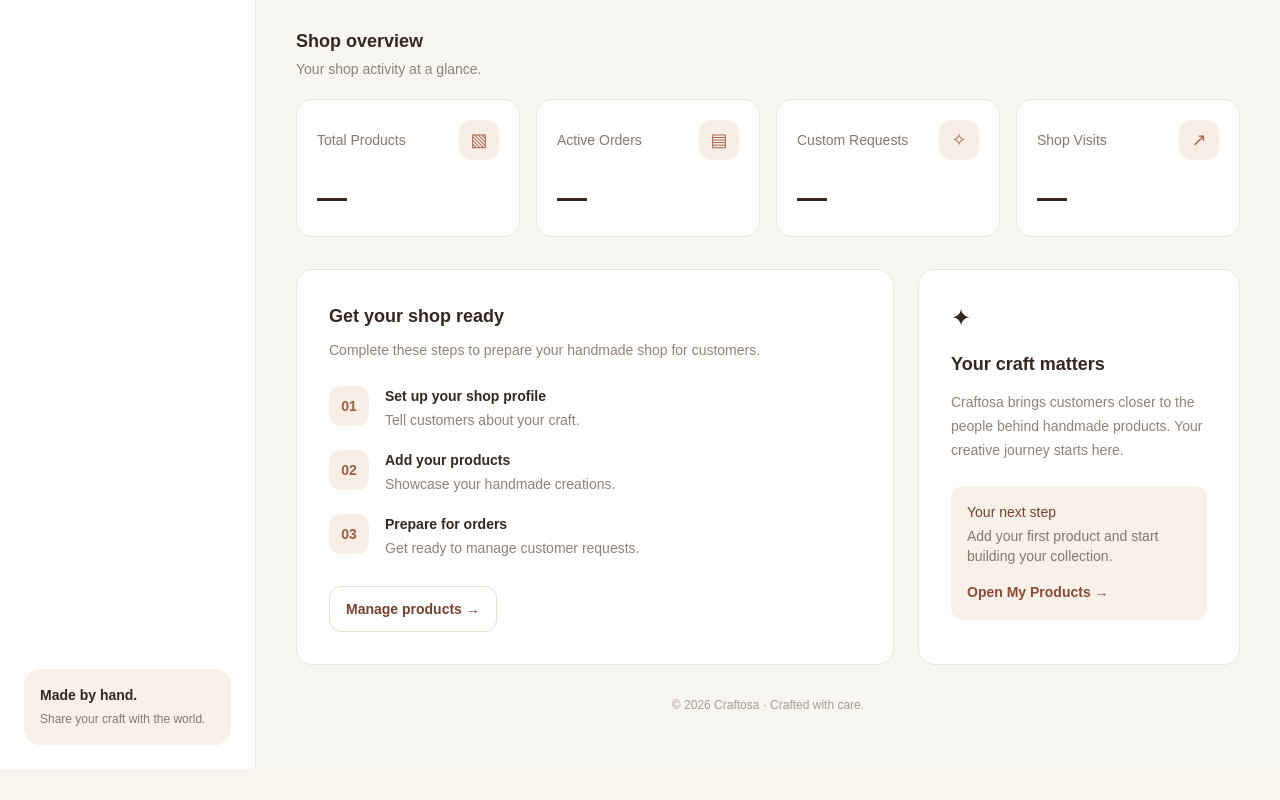
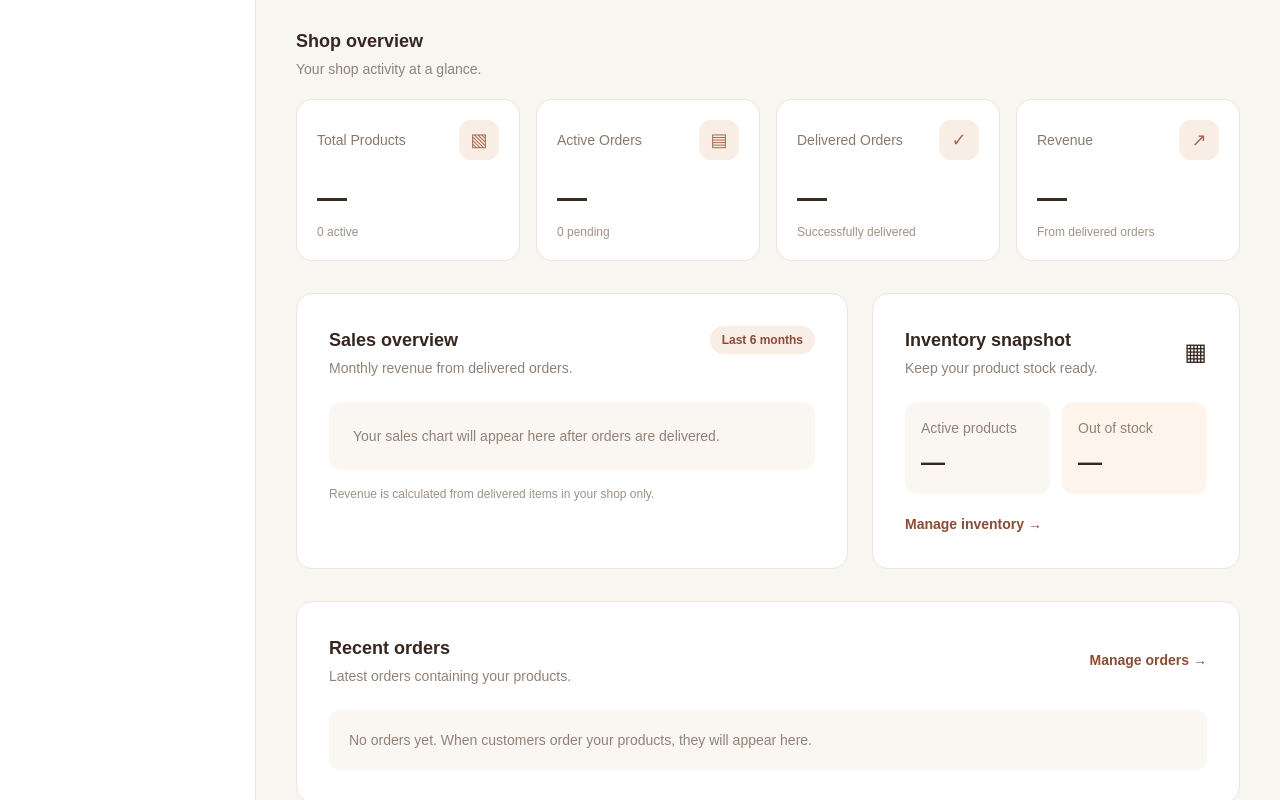
Before and after one commit to Kavindulal/craftosa, a Next.js app in the folder frontend/: page /seller in a window 1280 px wide. Shown: the part 600-1400 px from the top of the page. Before the commit the page ends 1369 px from the top, so only its background shows below. Built offline with nearby package versions, Linux system fonts and the light colour scheme; no server answers; sample sign-in values are in the browser's storage.

Commit message:
Build live seller analytics dashboard with revenue and inventory

```diff
--- a/frontend/app/seller/page.tsx
+++ b/frontend/app/seller/page.tsx
@@ -17,11 +17,14 @@ const menuItems = [
   { icon: "⚙", label: "Shop Settings", href: "/seller/settings" },
 ];
 
-type SellerUser = {
-  name?: string;
-  email?: string;
-  role?: string;
+type SellerUser = { name?: string; email?: string; role?: string; };
+type SellerAnalytics = {
+  totalProducts: number; activeProducts: number; outOfStockProducts: number;
+  totalOrders: number; activeOrders: number; pendingOrders: number; deliveredOrders: number;
+  revenue: number; monthlySales: { month: string; sales: number; orders: number }[];
+  recentOrders: { id: string; customerName: string; status: string; createdAt?: string; sellerSubtotal: number; itemCount: number }[];
 };
+const money = (value: number) => Number(value || 0).toLocaleString("en-LK", { minimumFractionDigits: 2, maximumFractionDigits: 2 });
 
 export default function SellerDashboard() {
   const router = useRouter();
@@ -29,6 +32,7 @@ export default function SellerDashboard() {
   const [user, setUser] = useState<SellerUser | null>(null);
   const [productCount, setProductCount] = useState<number | null>(null);
   const [loadingProducts, setLoadingProducts] = useState(true);
+  const [analytics, setAnalytics] = useState<SellerAnalytics | null>(null);
   const [notice, setNotice] = useState("");
 
   const loadDashboard = useCallback(async () => {
@@ -49,31 +53,20 @@ export default function SellerDashboard() {
     }
 
     try {
-      const response = await fetch(`${API_URL}/products/mine`, {
-        headers: {
-          Authorization: `Bearer ${token}`,
-        },
-        cache: "no-store",
-      });
-
-      if (response.status === 401 || response.status === 403) {
+      const [productResponse, analyticsResponse] = await Promise.all([
+        fetch(`${API_URL}/products/mine`, { headers: { Authorization: `Bearer ${token}` }, cache: "no-store" }),
+        fetch(`${API_URL}/orders/seller/analytics`, { headers: { Authorization: `Bearer ${token}` }, cache: "no-store" }),
+      ]);
+      if (productResponse.status === 401 || productResponse.status === 403 || analyticsResponse.status === 401 || analyticsResponse.status === 403) {
         setNotice("Your session may have expired. Please sign in again.");
         return;
       }
-
-      if (!response.ok) {
-        throw new Error("Could not load your products.");
-      }
-
-      const products = await response.json();
-
-      if (Array.isArray(products)) {
-        setProductCount(products.length);
-      }
+      if (!productResponse.ok || !analyticsResponse.ok) throw new Error("Could not load live dashboard data.");
+      const [products, data] = await Promise.all([productResponse.json(), analyticsResponse.json()]);
+      if (Array.isArray(products)) setProductCount(products.length);
+      setAnalytics(data as SellerAnalytics);
     } catch {
-      setNotice(
-        "Unable to load live dashboard data. Please check that the backend is running."
-      );
+      setNotice("Unable to load live dashboard data. Please check that the backend is running.");
     } finally {
       setLoadingProducts(false);
     }
@@ -244,16 +237,10 @@ export default function SellerDashboard() {
 
               <div className="grid gap-4 sm:grid-cols-2 xl:grid-cols-4">
                 {[
-                  {
-                    label: "Total Products",
-                    value: loadingProducts
-                      ? "..."
-                      : String(productCount ?? "—"),
-                    icon: "▧",
-                  },
-                  { label: "Active Orders", value: "—", icon: "▤" },
-                  { label: "Custom Requests", value: "—", icon: "✧" },
-                  { label: "Shop Visits", value: "—", icon: "↗" },
+                  { label: "Total Products", value: loadingProducts ? "..." : String(analytics?.totalProducts ?? productCount ?? "—"), icon: "▧", hint: `${analytics?.activeProducts ?? 0} active` },
+                  { label: "Active Orders", value: loadingProducts ? "..." : String(analytics?.activeOrders ?? "—"), icon: "▤", hint: `${analytics?.pendingOrders ?? 0} pending` },
+                  { label: "Delivered Orders", value: loadingProducts ? "..." : String(analytics?.deliveredOrders ?? "—"), icon: "✓", hint: "Successfully delivered" },
+                  { label: "Revenue", value: loadingProducts ? "..." : analytics ? `Rs. ${money(analytics.revenue)}` : "—", icon: "↗", hint: "From delivered orders" },
                 ].map((stat) => (
                   <article
                     key={stat.label}
@@ -265,12 +252,36 @@ export default function SellerDashboard() {
                         {stat.icon}
                       </span>
                     </div>
-                    <p className="mt-5 text-3xl font-semibold">
-                      {stat.value}
-                    </p>
+                    <p className="mt-5 break-words text-2xl font-semibold sm:text-3xl">{stat.value}</p>
+                    <p className="mt-2 text-xs text-[#a09185]">{stat.hint}</p>
                   </article>
                 ))}
               </div>
+            </section>
+
+            {/* Sales analytics */}
+            <section className="grid gap-6 xl:grid-cols-[1.2fr_0.8fr]">
+              <div className="rounded-2xl border border-[#eee5db] bg-white p-6 sm:p-8">
+                <div className="flex flex-wrap items-start justify-between gap-3">
+                  <div><h2 className="text-lg font-semibold">Sales overview</h2><p className="mt-1 text-sm text-[#918277]">Monthly revenue from delivered orders.</p></div>
+                  <span className="rounded-full bg-[#f8eee5] px-3 py-1.5 text-xs font-semibold text-[#8b4c35]">Last 6 months</span>
+                </div>
+                {!analytics?.monthlySales.length ? <div className="mt-6 rounded-xl bg-[#faf7f2] p-6 text-sm text-[#918277]">Your sales chart will appear here after orders are delivered.</div> : <div className="mt-7 flex h-48 items-end gap-3 sm:gap-5">{analytics.monthlySales.map((point) => { const max = Math.max(...analytics.monthlySales.map(row => row.sales), 1); const height = Math.max(8, (point.sales / max) * 150); return <div key={point.month} className="flex min-w-0 flex-1 flex-col items-center justify-end gap-2"><span className="max-w-full truncate text-[10px] text-[#8b4c35] sm:text-xs">{point.sales >= 1000 ? `Rs.${(point.sales / 1000).toFixed(1)}k` : `Rs.${Math.round(point.sales)}`}</span><div title={`Rs. ${money(point.sales)}`} className="w-full max-w-12 rounded-t-lg bg-[#a5684e] transition-all" style={{ height: `${height}px` }} /><span className="text-[10px] text-[#918277] sm:text-xs">{point.month}</span></div>; })}</div>}
+                <p className="mt-4 text-xs text-[#a09185]">Revenue is calculated from delivered items in your shop only.</p>
+              </div>
+              <div className="rounded-2xl border border-[#eee5db] bg-white p-6 sm:p-8">
+                <div className="flex items-center justify-between gap-3"><div><h2 className="text-lg font-semibold">Inventory snapshot</h2><p className="mt-1 text-sm text-[#918277]">Keep your product stock ready.</p></div><span className="text-2xl">▦</span></div>
+                <div className="mt-6 grid grid-cols-2 gap-3">
+                  <div className="rounded-xl bg-[#faf7f2] p-4"><p className="text-sm text-[#918277]">Active products</p><p className="mt-2 text-2xl font-semibold">{analytics?.activeProducts ?? "—"}</p></div>
+                  <div className="rounded-xl bg-[#fff4eb] p-4"><p className="text-sm text-[#918277]">Out of stock</p><p className="mt-2 text-2xl font-semibold">{analytics?.outOfStockProducts ?? "—"}</p></div>
+                </div>
+                <Link href="/seller/products" className="mt-5 inline-flex text-sm font-semibold text-[#8b4c35] hover:underline">Manage inventory →</Link>
+              </div>
+            </section>
+
+            <section className="rounded-2xl border border-[#eee5db] bg-white p-6 sm:p-8">
+              <div className="flex flex-wrap items-center justify-between gap-3"><div><h2 className="text-lg font-semibold">Recent orders</h2><p className="mt-1 text-sm text-[#918277]">Latest orders containing your products.</p></div><Link href="/seller/orders" className="text-sm font-semibold text-[#8b4c35] hover:underline">Manage orders →</Link></div>
+              {!analytics?.recentOrders.length ? <p className="mt-6 rounded-xl bg-[#faf7f2] p-5 text-sm text-[#918277]">No orders yet. When customers order your products, they will appear here.</p> : <div className="mt-5 divide-y divide-[#f0e8e0]">{analytics.recentOrders.map(order => <div key={order.id} className="flex flex-wrap items-center justify-between gap-3 py-4"><div className="min-w-0"><p className="font-medium">{order.customerName}</p><p className="mt-1 text-xs text-[#918277]">{order.createdAt ? new Date(order.createdAt).toLocaleDateString() : "Date unavailable"} · {order.itemCount} item(s)</p><p className="mt-1 break-all text-[11px] text-[#a09185]">#{order.id}</p></div><div className="text-right"><p className="font-semibold">Rs. {money(order.sellerSubtotal)}</p><span className="mt-1 inline-block rounded-full bg-[#f8eee5] px-2.5 py-1 text-xs capitalize text-[#8b4c35]">{order.status}</span></div></div>)}</div>}
             </section>
 
             {/* Shop setup */}
```
